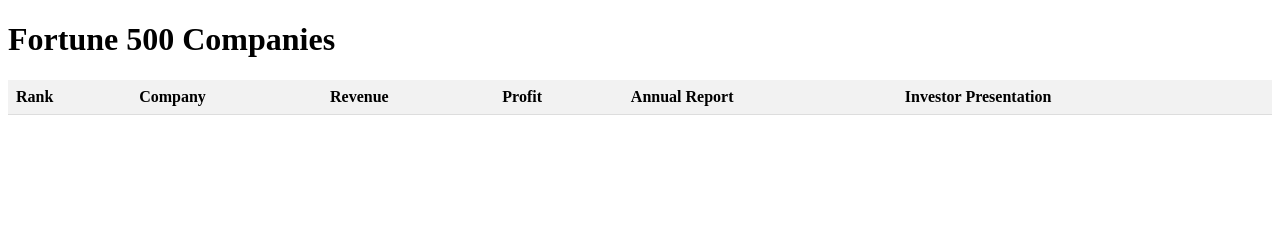
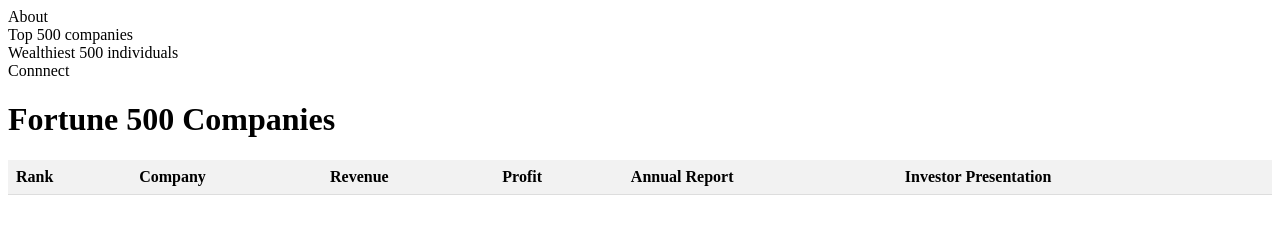
Before and after one commit to suraj727/economy500, a plain HTML site: page index.html in a window 1280 px wide. Drawn offline with Linux system fonts and the light colour scheme.

Commit message:
Update index.html

```diff
--- a/index.html
+++ b/index.html
@@ -5,6 +5,12 @@
     <link rel="stylesheet" href="style.css">
 </head>
 <body>
+    <nav>
+        <div>About</div>
+        <div>Top 500 companies</div>
+        <div>Wealthiest 500 individuals</div>
+        <div>Connnect</div>
+    </nav>
     <h1>Fortune 500 Companies</h1>
     <table id="fortune500">
         <thead>
```
